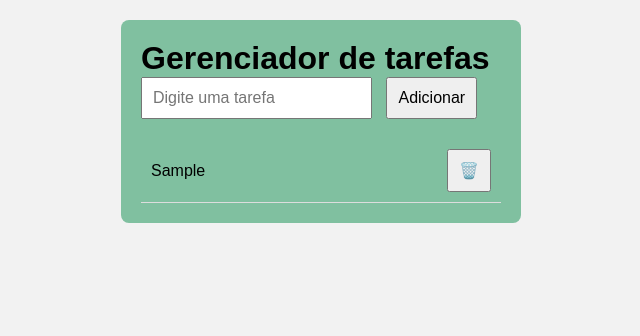
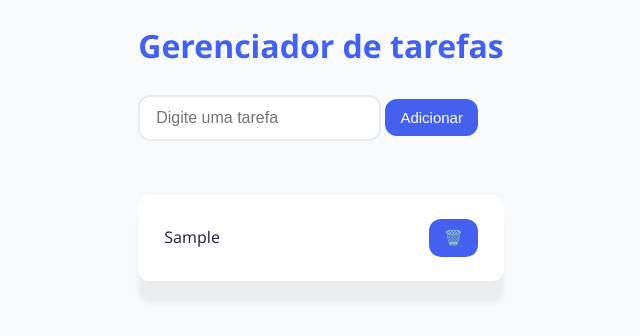
Before and after one commit to Paravani/gerenciador-tarefas-electron, a plain HTML site: page src/pages/index.html in a window 1280 px wide. Both pictures are taken after typing "Sample" into the empty fields and a click on the button "Adicionar". Shown: the whole page, without its empty margins (319-959 px from the left). Drawn offline with Linux system fonts and the light colour scheme.

Commit message:
css bonitinho

```diff
--- a/src/styles/styles.css
+++ b/src/styles/styles.css
@@ -1,45 +1,149 @@
+:root {
+  --primary-color: #4361ee;
+  --secondary-color: #3f37c9;
+  --accent-color: #4895ef;
+  --background-color: #f8f9fa;
+  --text-color: #2b2d42;
+  --light-text: #f8f9fa;
+  --success-color: #4cc9f0;
+  --danger-color: #f72585;
+  --border-radius: 12px;
+  --box-shadow: 0 4px 6px rgba(0, 0, 0, 0.1);
+  --transition: all 0.3s ease;
+}
+
 * {
-  margin: 0;  /* Espaçamentos externos */
-  padding: 0; /* Espaçamentos internos */
-  box-sizing: border-box; /* Tamanho da caixa */
+  margin: 0;
+  padding: 0;
+  box-sizing: border-box;
 }
 
 body {
-  font-family: Arial, sans-serif; /* Fonte da página */
-  background: #f2f2f2; /* Cor de fundo */
-  margin: 0; /* Remove margens */
-  padding: 20px; /* Espaçamento interno */
+  display: flex;
+  flex-direction: column;
+  align-items: center;
+  font-family: 'Segoe UI', Roboto, Oxygen, Ubuntu, Cantarell, 'Open Sans', sans-serif;
+  background: var(--background-color);
+  color: var(--text-color);
+  line-height: 1.6;
+  padding: 20px;
+  min-height: 100vh;
 }
 
-div {
-  max-width: 400px; /* Largura máxima do container */
-  margin: auto; /* Centraliza */
-  background: #80c0a0; /* Fundo branco */
-  padding: 20px;  /* Espaçamento interno */
-  border-radius: 8px; /* Cantos arredondados */
+.container {
+  max-width: 500px;
+  margin: 40px auto;
+  background: white;
+  padding: 30px;
+  border-radius: var(--border-radius);
+  box-shadow: var(--box-shadow);
+  transition: var(--transition);
+}
+
+.container:hover {
+  box-shadow: 0 10px 15px rgba(0, 0, 0, 0.1);
+}
+
+h1 {
+  text-align: center;
+  margin-bottom: 24px;
+  color: var(--primary-color);
+  font-weight: 600;
+}
+
+.input-group {
+  display: flex;
+  gap: 10px;
+  margin-bottom: 20px;
 }
 
 input {
-  flex: 1; /* Ocupa espaço disponível */
-  padding: 10px; /* Espaçamento interno */
-  font-size: 16px; /* Tamanho da fonte */
+  flex: 2;
+  padding: 12px 16px;
+  flex-direction: column;
+  font-size: 16px;
+  border: 2px solid #e9ecef;
+  border-radius: var(--border-radius);
+  transition: var(--transition);
+  outline: none;
+}
+
+input:focus {
+  border-color: var(--accent-color);
+  box-shadow: 0 0 0 5px rgba(72, 149, 239, 0.2);
 }
 
 button {
-  padding: 10px; /* Espaçamento interno do botão */
-  margin-left: 10px; /* Espaço entre input e botão */
-  font-size: 16px; /* Tamanho da fonte */
+  padding: 10px 15px;
+  background-color: var(--primary-color);
+  color: white;
+  border: none;
+  border-radius: var(--border-radius);
+  font-size: 15px;
+  font-weight: 100;
+  cursor: pointer;
+  transition: var(--transition);
+}
+
+button:hover {
+  background-color: var(--secondary-color);
+  transform: translateY(-1px);
+}
+
+button:active {
+  transform: translateY(0);
 }
 
 ul {
-  margin-top: 20px; /* Espaço acima da lista */
+  margin-top: 54px;
+  list-style: none;
 }
 
 li {
-  list-style: none; /* Remove bolinha da lista */
-  padding: 10px; /* Espaçamento interno */
-  border-bottom: 1px solid #ddd; /* Linha divisória */
-  display: flex; /* Layout em linha */
-  justify-content: space-between; /* Espaço entre texto e botão */
-  align-items: center; /* Alinha verticalmente */
+  padding: 24px 26px;
+  margin-bottom: 18px;
+  background: white;
+  border-radius: var(--border-radius);
+  display: flex;
+  justify-content: space-between;
+  align-items: center;
+  box-shadow: 0 22px 4px rgba(0, 0, 0, 0.05);
+  transition: var(--transition);
 }
+
+li:hover {
+  transform: translateX(5px);
+  box-shadow: 0 4px 8px rgba(0, 0, 0, 0.1);
+}
+
+.delete-btn {
+  background-color: var(--danger-color);
+  padding: 6px 12px;
+  font-size: 14px;
+}
+
+.delete-btn:hover {
+  background-color: #d1145a;
+}
+
+.empty-state {
+  text-align: center;
+  color: #6c757d;
+  padding: 20px;
+  font-style: italic;
+}
+
+@media (max-width: 600px) {
+  .container {
+    padding: 20px;
+    margin: 20px auto;
+  }
+
+  .input-group {
+    flex-direction: column;
+  }
+
+  button {
+    width: 100%;
+  }
+}
```
